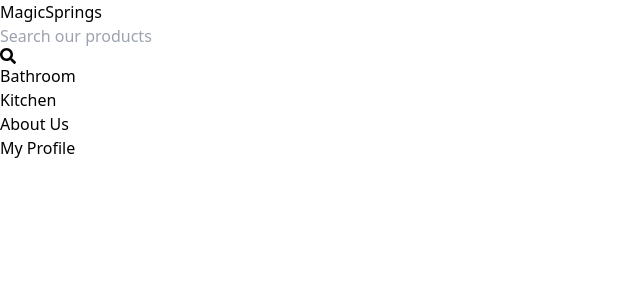
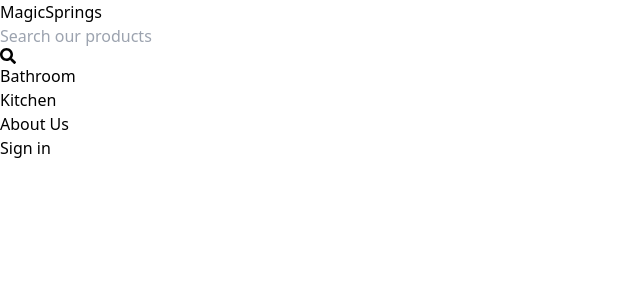
Before and after one commit to Linux-Users-Group-TIET/backup, a React (Vite) app in the folder client/: page /signin in a window 1280 px wide. Shown: the top 300 px of the page, without its empty margins (0-640 px from the left). Built offline with nearby package versions, Linux system fonts and the light colour scheme.

Commit message:
signIn,signUp instead of My account

```diff
--- a/client/src/App.jsx
+++ b/client/src/App.jsx
@@ -2,7 +2,8 @@
 import {BrowserRouter,Routes, Route} from 'react-router-dom';
 import Home from "./pages/Home"
 import About from './pages/About';
-import MyAccount from './pages/MyAccount';
+import signIn from './pages/SignIn';
+
 import Products from './pages/Products';
 import Header from './Components/Header';
 function App() {
@@ -11,8 +12,9 @@
   <Routes>
       <Route path='/' element={<Home/>}/>
       <Route path='/about' element={<About/>}/>
-      <Route path='/my-account' element={<MyAccount/>}/>
       <Route path='/products' element={<Products/>}/>
+      <Route path='/signup' element={<signUp/>}/>
+      <Route path='/signin' element={<signIn/>}/>
   </Routes>
   </BrowserRouter>
 }
--- a/client/src/Components/Header.jsx
+++ b/client/src/Components/Header.jsx
@@ -17,7 +17,7 @@
         <Link to='/Products'> <li className="hidden sm:inline hover:px-1  transition-all duration-500 hover:text-slate-800 ">Bathroom</li> </Link>
         <Link to='/Products'>  <li className="hidden sm:inline hover:px-1  rounded-lg transition-all duration-300 hover:text-slate-800">Kitchen</li> </Link>
         <Link to='/About'>   <li className="hidden sm:inline hover:px-1  rounded-lg transition-all duration-300 hover:text-slate-800">About Us</li> </Link>
-        <Link to='/About'>   <li className=" sm:inline sm:text-base text-xs hover:px-1  rounded-lg transition-all duration-300 hover:text-slate-800">My Profile</li> </Link>
+        <Link to='/signUp'>   <li className=" sm:inline sm:text-base text-xs hover:px-1  rounded-lg transition-all duration-300 hover:text-slate-800">Sign in</li> </Link>
         </ul>
         </div>
     </header>
--- a/client/src/pages/MyAccount.jsx
+++ /dev/null
@@ -1,9 +0,0 @@
-import React from 'react'
-
-function MyAccount() {
-  return (
-    <div>MyAccount</div>
-  )
-}
-
-export default MyAccount
--- /dev/null
+++ b/client/src/pages/SignIn.jsx
@@ -0,0 +1,9 @@
+import React from 'react'
+
+function SignIn() {
+  return (
+    <div>SignIn</div>
+  )
+}
+
+export default SignIn
```
Also changed, not shown: client/src/pages/SignUp.jsx (added, +9 -0 lines).
